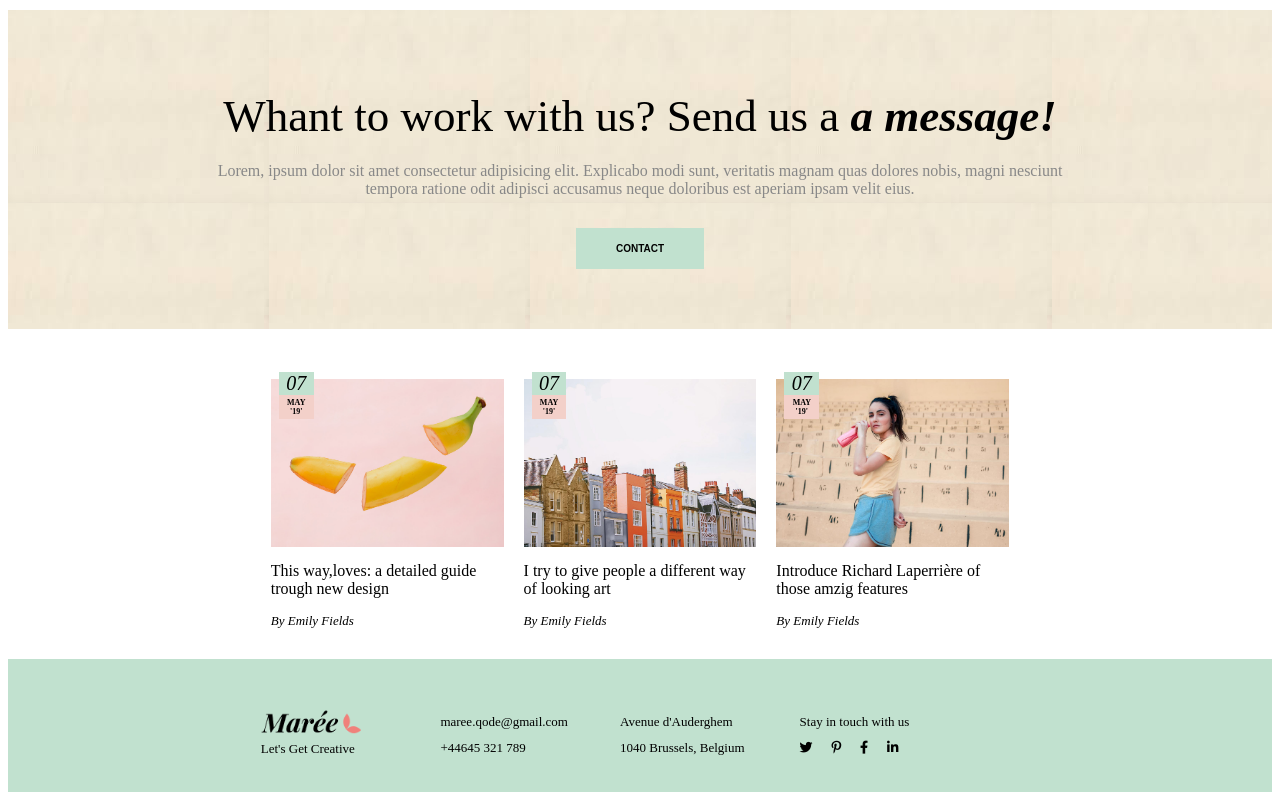
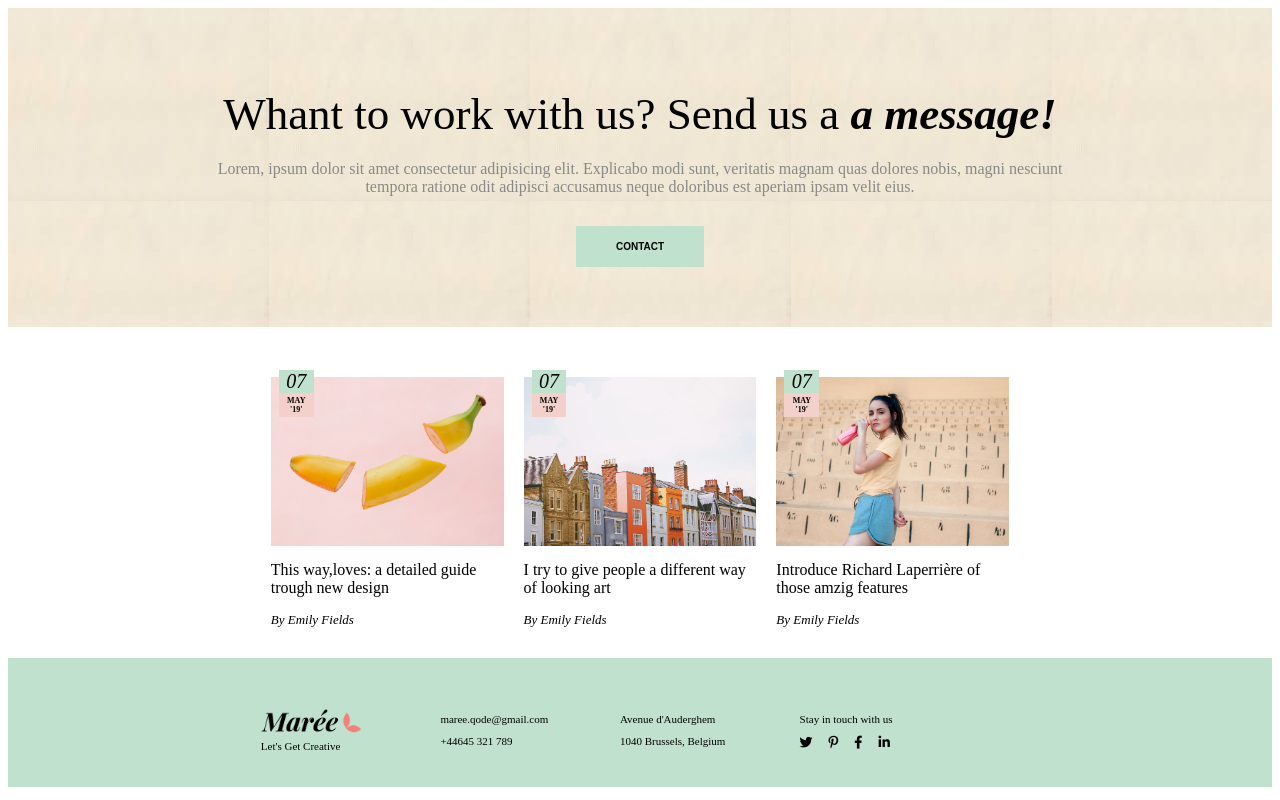
Before and after one commit to Zibo88/proj-html-vuejs, a Vue app: page / in a window 1280 px wide. Shown: the part 1932-2732 px from the top of the page. Built offline with nearby package versions, Linux system fonts and the light colour scheme.

Commit message:
esercizio finito

```diff
--- a/src/components/MyFooter.vue
+++ b/src/components/MyFooter.vue
@@ -36,7 +36,7 @@
                 </div>
             </li>
 
-            <!-- fourth -->
+            <!-- fourth element -->
             <li class="list-item">
                 <div class="footer-item">
                     {{info.socialTitle}}
@@ -92,15 +92,16 @@ export default {
 
             & .footer-item{
                 padding: 5px 0;
-                font-size: 13px;
+                font-size: 11px;
             }
             & .social-item-container.flex{
                 width: 55%;
-                justify-content: space-between;
+
 
                 & .social-item{
-                padding-top: 5px;
+                padding: 5px 16px 0 0;
                 font-size: 13px;
+
 
                 & .social-icon{
                     color: black;
--- a/src/components/MyHeader.vue
+++ b/src/components/MyHeader.vue
@@ -42,7 +42,7 @@ export default {
     }
     .menu-item{
         margin: 0 15px;
-        font-size: 20px;
+        font-size: 16px;
 
         &:hover a {
             color: $utility_color;
```
